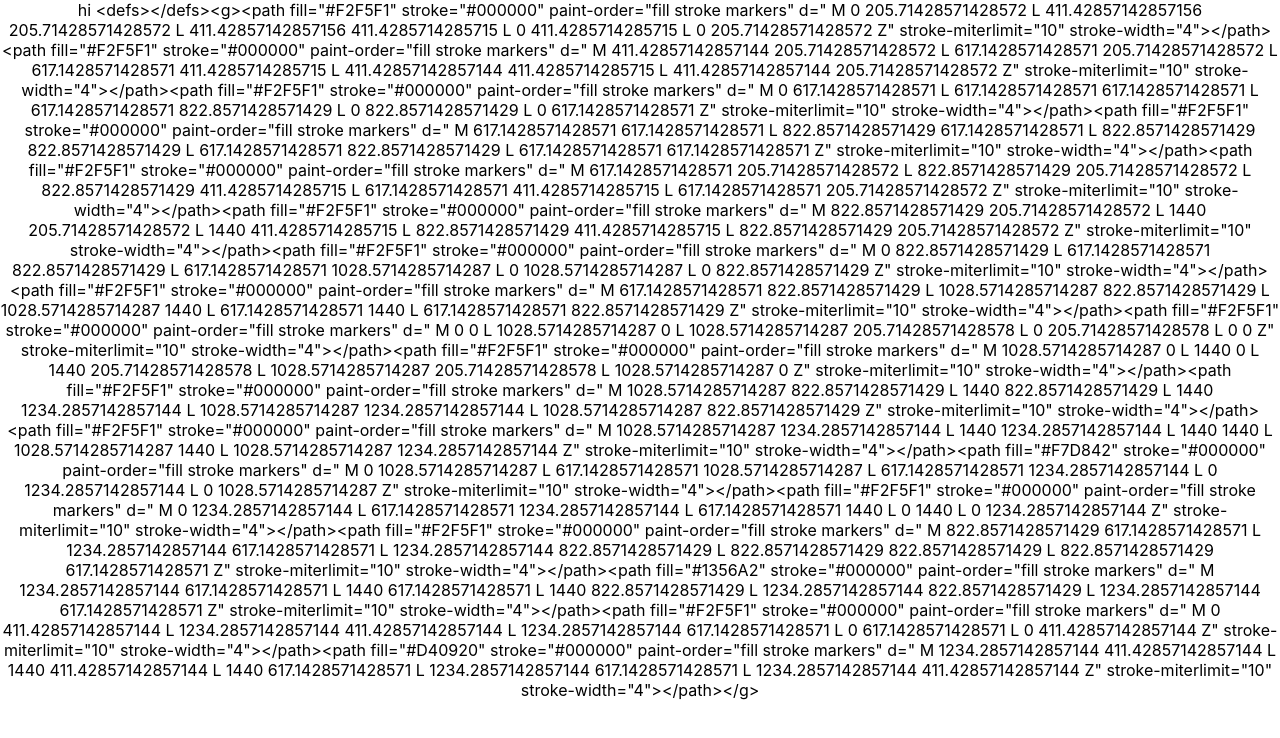
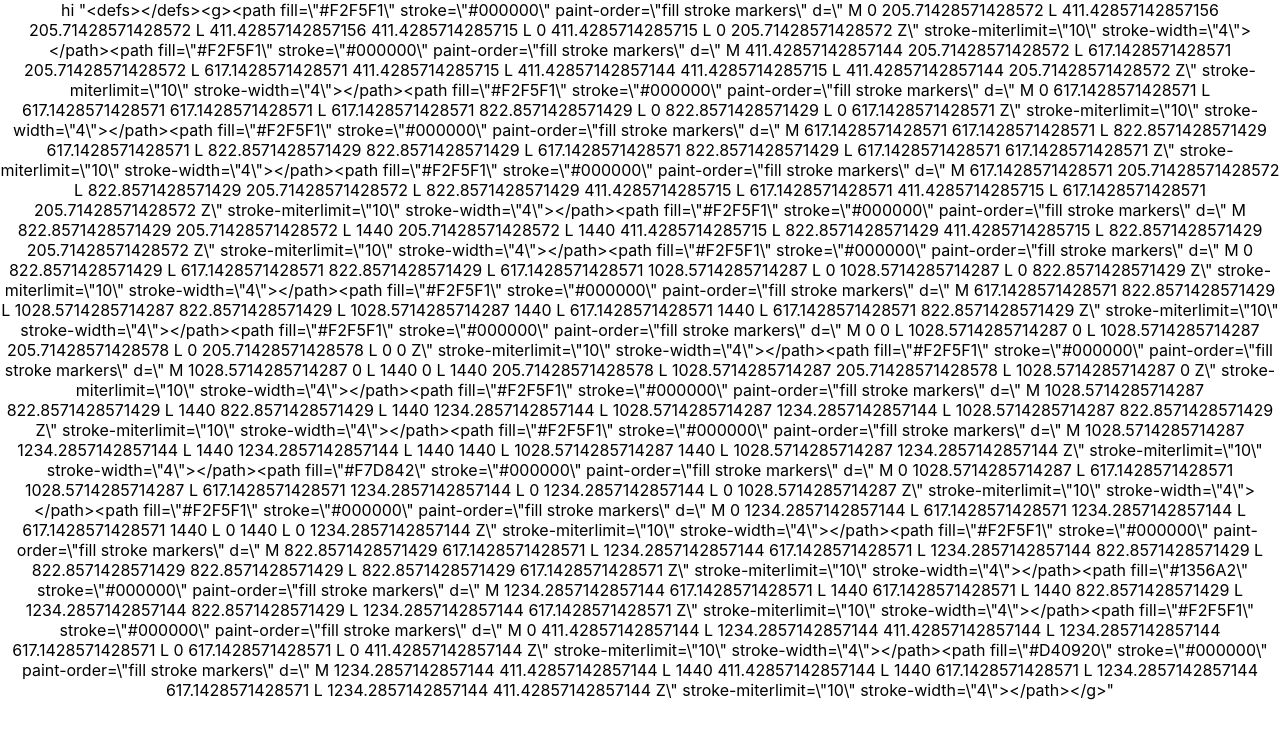
Before and after one commit to jamesrplee/mondrian-mapping-template, a React (Create React App) app: page / in a window 1280 px wide. Shown: the top 738 px of the page. Built offline with nearby package versions, Linux system fonts and the light colour scheme.

Commit message:
stringifying result

```diff
--- a/src/App.js
+++ b/src/App.js
@@ -6,7 +6,7 @@ import './App.css';
 function App({svg}) {
   return (
     <div className="App">
-      {svg && `hi ${svg}`}
+      {svg && `hi ${JSON.stringify(svg)}`}
       {/* <div
         id="svg"
       >
```
Also changed, not shown: 7 other files (tests, documents, lock files or other folders).
